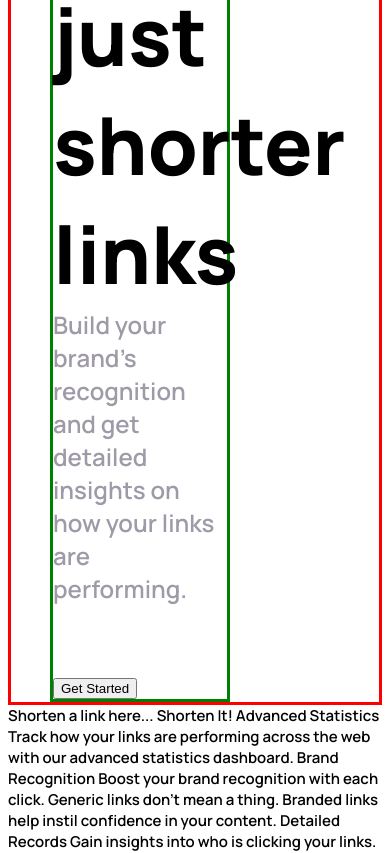
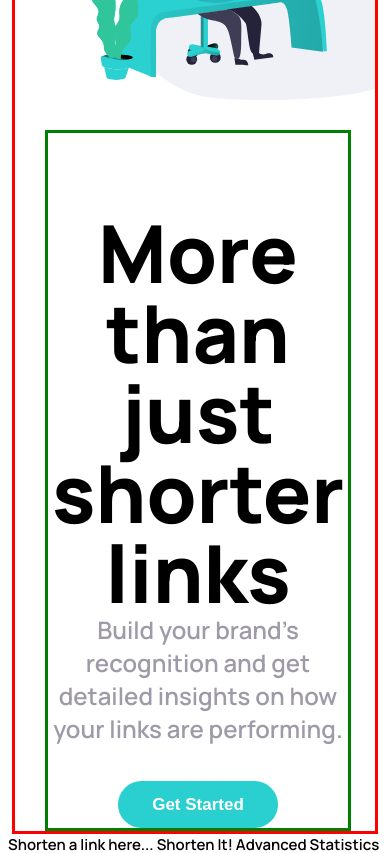
Before and after one commit to macluiggy/url-shortening-api-master-FM, a plain HTML site: page index.html in a window 390 px wide. Shown: the part 460-1313 px from the top of the page. Drawn offline with Linux system fonts and the light colour scheme; no server answers.

Commit message:
haciend la version mobile del header

```diff
--- a/sass/_header.scss
+++ b/sass/_header.scss
@@ -2,7 +2,14 @@
 
 header {
     @include border(red);
-    padding: 0 10vw;
+    padding: 0 0vw 5vw 0vw;
+    background-image: url('../images/illustration-working.svg');
+    background-repeat: no-repeat;
+    background-position: 110% bottom;
+    background-size: 45vw;
+    width: 80%;
+    padding: 0 10% 5% 10%;
+    margin: auto;
 }
 
 nav {
@@ -11,6 +18,7 @@ nav {
     align-items: center;
     padding-left: 0;
     margin-top: 2em;
+    width: 100%;
 
     figure {
     	margin: 0 2.5em 0 0;
@@ -57,19 +65,29 @@ nav {
 }
 
 .header_article {
-	@include border(green);
+	//@include border(green);
 	width: 60%;
 	padding: 0;
 	.header_title {
-		font-size: 80px;
+		font-size: 5.333333333em; // 80px / 15px
 		//@include border(red);
 		margin: 1em 0 0em 0;
+		line-height: 100%;
 	}
 	.header_paragraph {
 		//@include border(violet);
-		margin: 0 0 3em 0;
-		font-size: 24px;
+		margin: 0 0 1.5em 0;
+		font-size: 1.6em; // 24px / 15px
 		color: var(--grayish_violet)
+	}
+	.get_started {
+		border: none;
+		background-color: var(--cyan);
+		padding: 0.8em 2em;
+		font-size: 17px;
+		color: white;
+		font-weight: bolder;
+		border-radius: 3em;
 	}
 }
 
@@ -78,3 +96,18 @@ nav {
         color: var(--grayish_violet);
     }
 }
+
+@media screen and (max-width: 800px) {
+	header {
+		background-size: 100%;
+		background-position: 5em 30%;
+		padding: 0 2em 30em 2em;
+	}
+	.header_article {
+		position: relative;
+		@include border(green);
+		top: 30em;
+		width: 100%;
+		text-align: center;
+	}
+}
--- a/sass/styles.scss
+++ b/sass/styles.scss
@@ -21,6 +21,7 @@ $manrope: 'Manrope', sans-serif;
 body {
 	font-family: $manrope;
 	font-size: 15px;
+	//padding: 0 10vw 5vw 10vw;
 }
 
 @import 'header';
```
Also changed, not shown: css/styles.css, 1 other file.
